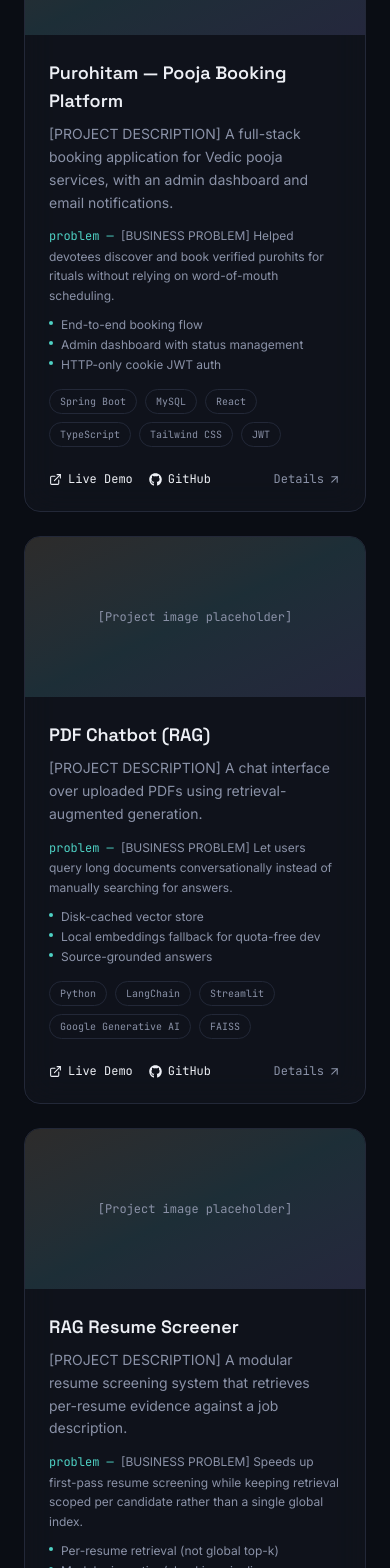
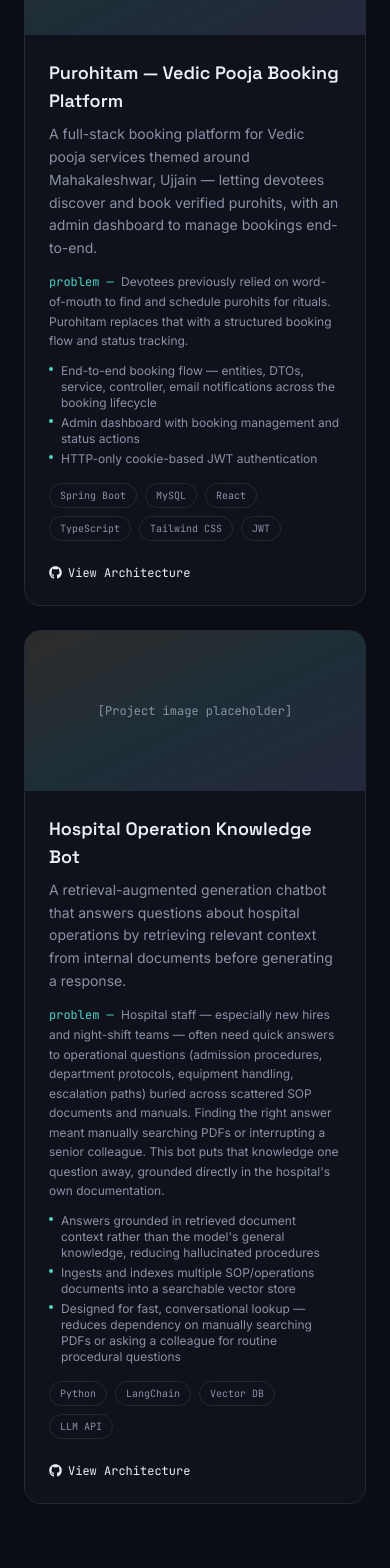
Before and after one commit to Akshatjoshi16/portfolio, a React (Vite) app: page / in a window 390 px wide. Shown: the part 3880-5448 px from the top of the page. Built offline with nearby package versions, Linux system fonts and the light colour scheme.

Commit message:
feat: updated skills , certification details, projects

```diff
--- a/src/App.tsx
+++ b/src/App.tsx
@@ -10,7 +10,7 @@
 import About from "./components/About";
 import Skills from "./components/Skills";
 import Projects from "./components/Projects";
-import AIJourney from "./components/AIJourney";
+
 import Timeline from "./components/Timeline";
 import CertificationsAchievements from "./components/CertificationsAchievements";
 import GithubStats from "./components/GithubStats";
@@ -33,7 +33,6 @@
         <About />
         <Skills />
         <Projects />
-        <AIJourney />
         <Timeline />
         <CertificationsAchievements />
         <GithubStats />
--- a/src/components/Navbar.tsx
+++ b/src/components/Navbar.tsx
@@ -9,7 +9,6 @@
   { id: "about", label: "About" },
   { id: "skills", label: "Skills" },
   { id: "projects", label: "Projects" },
-  { id: "journey", label: "AI Journey" },
   { id: "experience", label: "Experience" },
   { id: "contact", label: "Contact" },
 ];
--- a/src/components/Projects.tsx
+++ b/src/components/Projects.tsx
@@ -1,5 +1,4 @@
 import { motion } from "framer-motion";
-import { ExternalLink, ArrowUpRight } from "lucide-react";
 import { FaGithub } from "react-icons/fa";
 import SectionLabel from "./SectionLabel";
 import { projects } from "../data/projects";
@@ -54,15 +53,9 @@
                 ))}
               </div>
 
-              <div className="mt-6 flex items-center gap-4 font-mono text-xs">
-                <a href={p.liveUrl} className="inline-flex items-center gap-1.5 text-text-hi hover:text-teal">
-                  <ExternalLink size={13} /> Live Demo
-                </a>
-                <a href={p.githubUrl} className="inline-flex items-center gap-1.5 text-text-hi hover:text-teal">
-                  <FaGithub size={13} /> GitHub
-                </a>
-                <a href="#" className="ml-auto inline-flex items-center gap-1 text-text-lo hover:text-teal">
-                  Details <ArrowUpRight size={13} />
+              <div className="mt-6 flex items-center font-mono text-xs">
+                <a href={p.githubUrl} target="_blank" rel="noreferrer" className="inline-flex items-center gap-1.5 text-text-hi hover:text-teal">
+                  <FaGithub size={13} /> View Architecture
                 </a>
               </div>
             </div>
--- a/src/components/Timeline.tsx
+++ b/src/components/Timeline.tsx
@@ -49,7 +49,7 @@
 
       <div className="grid gap-14 md:grid-cols-2">
         <div>
-          <h3 className="mb-6 font-mono text-xs uppercase tracking-wider text-text-lo">Experience</h3>
+          <h3 className="mb-6 font-mono text-xs uppercase tracking-wider text-text-lo">Training</h3>
           <TimelineTrack
             items={experience.map((e) => ({
               title: e.role,
--- a/src/data/projects.ts
+++ b/src/data/projects.ts
@@ -7,51 +7,36 @@
   techStack: string[];
   problem: string;
   features: string[];
-  liveUrl?: string;
   githubUrl?: string;
 }
 
 export const projects: Project[] = [
   {
-    title: "Purohitam — Pooja Booking Platform",
+    title: "Purohitam — Vedic Pooja Booking Platform",
     description:
-      "[PROJECT DESCRIPTION] A full-stack booking application for Vedic pooja services, with an admin dashboard and email notifications.",
+      "A full-stack booking platform for Vedic pooja services themed around Mahakaleshwar, Ujjain — letting devotees discover and book verified purohits, with an admin dashboard to manage bookings end-to-end.",
     techStack: ["Spring Boot", "MySQL", "React", "TypeScript", "Tailwind CSS", "JWT"],
     problem:
-      "[BUSINESS PROBLEM] Helped devotees discover and book verified purohits for rituals without relying on word-of-mouth scheduling.",
-    features: ["End-to-end booking flow", "Admin dashboard with status management", "HTTP-only cookie JWT auth"],
-    liveUrl: "#",
-    githubUrl: "#",
+      "Devotees previously relied on word-of-mouth to find and schedule purohits for rituals. Purohitam replaces that with a structured booking flow and status tracking.",
+    features: [
+      "End-to-end booking flow — entities, DTOs, service, controller, email notifications across the booking lifecycle",
+      "Admin dashboard with booking management and status actions",
+      "HTTP-only cookie-based JWT authentication",
+    ],
+    githubUrl: "https://github.com/akshatjoshi16/purohitam",
   },
   {
-    title: "PDF Chatbot (RAG)",
-    description:
-      "[PROJECT DESCRIPTION] A chat interface over uploaded PDFs using retrieval-augmented generation.",
-    techStack: ["Python", "LangChain", "Streamlit", "Google Generative AI", "FAISS"],
-    problem:
-      "[BUSINESS PROBLEM] Let users query long documents conversationally instead of manually searching for answers.",
-    features: ["Disk-cached vector store", "Local embeddings fallback for quota-free dev", "Source-grounded answers"],
-    liveUrl: "#",
-    githubUrl: "#",
-  },
-  {
-    title: "RAG Resume Screener",
-    description:
-      "[PROJECT DESCRIPTION] A modular resume screening system that retrieves per-resume evidence against a job description.",
-    techStack: ["Python", "LangChain", "Vector DB", "Embeddings"],
-    problem:
-      "[BUSINESS PROBLEM] Speeds up first-pass resume screening while keeping retrieval scoped per candidate rather than a single global index.",
-    features: ["Per-resume retrieval (not global top-k)", "Modular ingestion/chunking pipeline", "JD-based screening stage"],
-    liveUrl: "#",
-    githubUrl: "#",
-  },
-  {
-    title: "[PROJECT TITLE]",
-    description: "[PROJECT DESCRIPTION]",
-    techStack: ["[TECH", "STACK]"],
-    problem: "[BUSINESS PROBLEM]",
-    features: ["[Feature 1]", "[Feature 2]", "[Feature 3]"],
-    liveUrl: "#",
-    githubUrl: "#",
-  },
+  title: "Hospital Operation Knowledge Bot",
+  description:
+    "A retrieval-augmented generation chatbot that answers questions about hospital operations by retrieving relevant context from internal documents before generating a response.",
+  techStack: ["Python", "LangChain", "Vector DB", "LLM API"],
+  problem:
+    "Hospital staff — especially new hires and night-shift teams — often need quick answers to operational questions (admission procedures, department protocols, equipment handling, escalation paths) buried across scattered SOP documents and manuals. Finding the right answer meant manually searching PDFs or interrupting a senior colleague. This bot puts that knowledge one question away, grounded directly in the hospital's own documentation.",
+  features: [
+    "Answers grounded in retrieved document context rather than the model's general knowledge, reducing hallucinated procedures",
+    "Ingests and indexes multiple SOP/operations documents into a searchable vector store",
+    "Designed for fast, conversational lookup — reduces dependency on manually searching PDFs or asking a colleague for routine procedural questions",
+  ],
+  githubUrl: "https://github.com/akshatjoshi16/hospital_assistant",
+},
 ];
--- a/src/data/timeline.ts
+++ b/src/data/timeline.ts
@@ -8,8 +8,8 @@
 }
 
 export const education: EducationItem[] = [
-  { institution: "[COLLEGE NAME]", degree: "[DEGREE]", duration: "[YEAR – YEAR]", cgpa: "[CGPA]" },
-  { institution: "[SCHOOL NAME]", degree: "[Class XII / Diploma]", duration: "[YEAR]", cgpa: "[%]" },
+  { institution: "Medicaps University", degree: "B.TECH (CSE-AI)", duration: "2022 – 2026", cgpa: "7.53" },
+  { institution: "Govt. School of Excellence", degree: "Class XII", duration: "2022", cgpa: "86%" },
 ];
 
 export interface ExperienceItem {
@@ -21,10 +21,14 @@
 
 export const experience: ExperienceItem[] = [
   {
-    company: "[COMPANY NAME]",
-    role: "[ROLE]",
-    duration: "[MMM YYYY – MMM YYYY]",
-    responsibilities: ["[Responsibility 1]", "[Responsibility 2]", "[Responsibility 3]"],
+    company: "HCL",
+    role: "AI/LLM Developer — Training Program",
+    duration: "Jan 2026 – May 2026",
+    responsibilities: [
+      "Completed structured coursework on LLM fundamentals and Generative AI concepts, including tokenization, embeddings, attention mechanisms, and prompt engineering",
+      "Built a hands-on RAG/LLM application as part of the program, applying retrieval, vector search, and LLM integration in a working pipeline",
+      "Practiced applying GenAI concepts to real-world use cases, translating theoretical modules into a functioning end-to-end project",
+    ],
   },
 ];
 
@@ -35,39 +39,26 @@
 }
 
 export const certifications: Certification[] = [
-  { name: "[CERTIFICATE NAME]", issuedBy: "[ORGANIZATION]", link: "#" },
-  { name: "[CERTIFICATE NAME]", issuedBy: "[ORGANIZATION]", link: "#" },
-  { name: "[CERTIFICATE NAME]", issuedBy: "[ORGANIZATION]", link: "#" },
+  { name: "Cisco Certified Networking Associate", issuedBy: "Cisco", link: "#" },
+  { name: "Java and Spring Boot Development", issuedBy: "Udemy", link: "#" },
+  { name: "Python essential 1 & 2", issuedBy: "Cisco", link: "#" },
 ];
 
-export interface Achievement {
-  label: string;
-  value: string;
-}
+// export interface Achievement {
+//   label: string;
+//   value: string;
+// }
 
-export const achievements: Achievement[] = [
-  { label: "DSA Problems Solved", value: "350+" },
-  { label: "Coding Contests", value: "12+" },
-  { label: "Hackathons", value: "3" },
-  { label: "Certifications", value: "5" },
-  { label: "Awards", value: "1" },
-  { label: "Open Source Contributions", value: "4" },
-];
+// export const achievements: Achievement[] = [
+//   { label: "DSA Problems Solved", value: "350+" },
+//   { label: "Coding Contests", value: "12+" },
+//   { label: "Hackathons", value: "3" },
+//   { label: "Certifications", value: "5" },
+//   { label: "Awards", value: "1" },
+//   { label: "Open Source Contributions", value: "4" },
+// ];
 
-export const aiJourney = [
-  "Transformers Fundamentals",
-  "Tokenization",
-  "Embeddings",
-  "Attention Mechanism",
-  "BERT",
-  "GPT",
-  "Prompt Engineering",
-  "Vector Databases",
-  "LangChain",
-  "RAG Applications",
-  "LLM Integrations",
-  "AI Projects",
-];
+
 
 export interface CodingProfile {
   name: string;
@@ -75,10 +66,8 @@
 }
 
 export const codingProfiles: CodingProfile[] = [
-  { name: "GitHub", link: "https://github.com/yourusername" },
-  { name: "LinkedIn", link: "https://linkedin.com/in/yourusername" },
-  { name: "LeetCode", link: "https://leetcode.com/yourusername" },
-  { name: "Codeforces", link: "https://codeforces.com/profile/yourusername" },
-  { name: "HackerRank", link: "https://hackerrank.com/yourusername" },
-  { name: "Resume", link: "/resume.pdf" },
+  { name: "GitHub", link: "https://github.com/akshatjoshi16" },
+  { name: "LinkedIn", link: "https://linkedin.com/in/akshat-joshi-ba9123315/" },
+  { name: "LeetCode", link: "https://leetcode.com/akshat_joshi1" },
+  { name: "Codeforces", link: "https://codeforces.com/profile/akshat_joshi1" },
 ];
```
Also changed, not shown: src/components/AIJourney.tsx (deleted, +0 -33 lines), src/components/CertificationsAchievements.tsx (+2 -17 lines).
